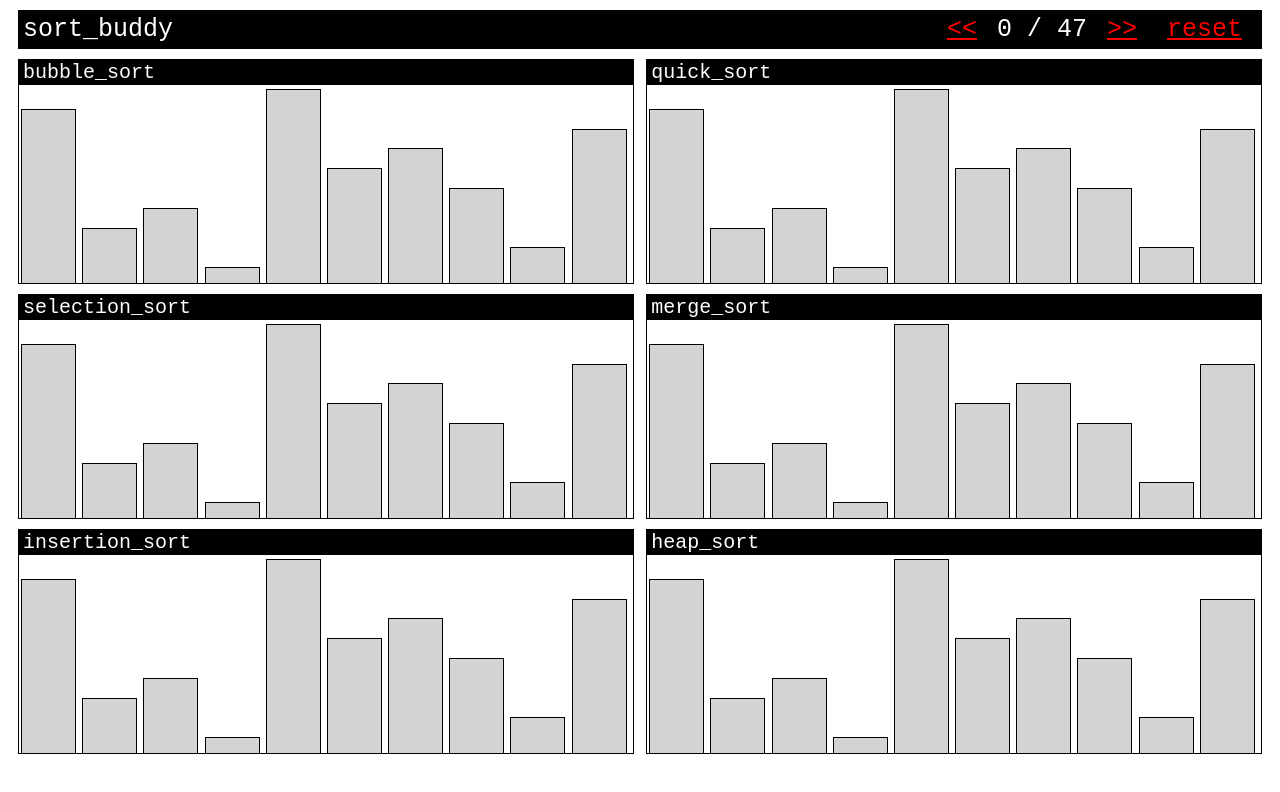
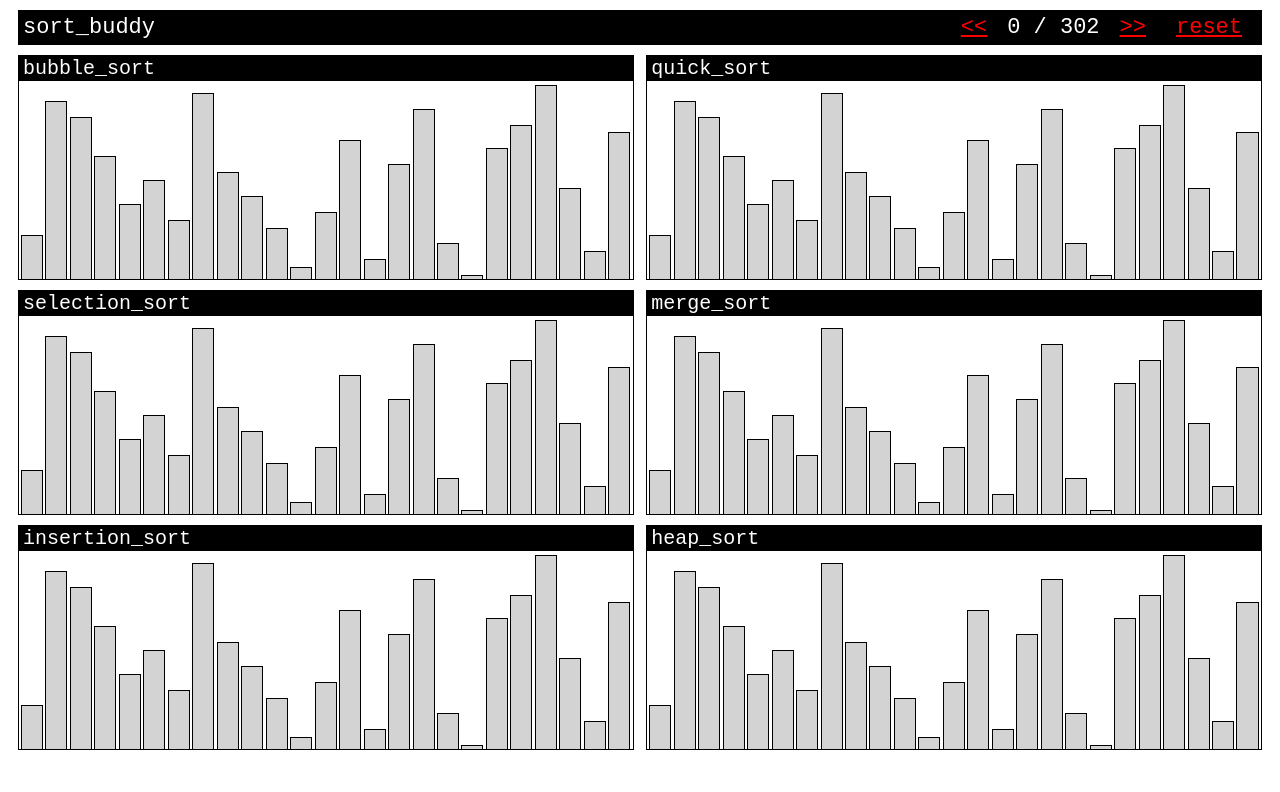
Before and after one commit to krnsk0/sort_buddy, a React app: page / in a window 1280 px wide. Shown: the top 792 px of the page. Built offline with nearby package versions, Linux system fonts and the light colour scheme.

Commit message:
add keyboard shortcuts

```diff
--- a/public/style.css
+++ b/public/style.css
@@ -15,12 +15,12 @@
   justify-content: space-between;
 }
 .title {
-  font-size: 25px;
+  font-size: 22px;
   margin: 5px;
   color: white;
 }
 .topbar-link-container {
-  font-size: 25px;
+  font-size: 22px;
   margin: 5px;
 }
 .topbar-link {
@@ -28,7 +28,7 @@
   color: red;
 }
 .topbar-text {
-  font-size: 25px;
+  font-size: 22px;
   margin: 5px;
   color: white;
 }
@@ -74,3 +74,12 @@
   bottom: 0;
   width: 90%;
 }
+.sort-bar.sorted {
+  background-color: firebrick;
+}
+.sort-bar.comparing {
+  background-color: IndianRed;
+}
+.sort-bar.unsorted {
+  background-color: lightgray;
+}
--- a/src/components/SortBar.js
+++ b/src/components/SortBar.js
@@ -3,15 +3,9 @@ import React from 'react';
 // this has to be a class component for react-flip-move to be able to animate it
 class SortBar extends React.Component {
   render() {
-    const colors = {
-      unsorted: 'lightgray',
-      comparing: 'IndianRed',
-      sorted: 'firebrick'
-    };
     const height = 100 * (this.props.value / this.props.arrayLength) - 2;
     const sortBarStyle = {
-      height: `${height}%`,
-      backgroundColor: colors[this.props.status]
+      height: `${height}%`
     };
     const sortBarContainerStyle = {
       width: `${100 / this.props.arrayLength}%`
@@ -19,7 +13,7 @@ class SortBar extends React.Component {
 
     return (
       <div className="sort-bar-container" style={sortBarContainerStyle}>
-        <div className="sort-bar" style={sortBarStyle} />
+        <div className={`sort-bar ${this.props.status}`} style={sortBarStyle} />
       </div>
     );
   }
--- a/src/components/Topbar.js
+++ b/src/components/Topbar.js
@@ -2,9 +2,26 @@ import React from 'react';
 import { connect } from 'react-redux';
 import { resetArray, stepForward, stepBack } from '../redux/store';
 
+const arraySize = 25;
+
 class disconnectedTopbar extends React.Component {
   componentDidMount() {
-    this.props.reset(10);
+    this.props.reset(arraySize);
+    window.addEventListener('keydown', evt =>
+      this.keyHandler(evt, this.props.stepBack, this.props.stepForward, () =>
+        this.props.reset(arraySize)
+      )
+    );
+  }
+
+  keyHandler(evt, stepBack, stepForward, reset) {
+    if (evt.keyCode === 39) {
+      stepForward();
+    } else if (evt.keyCode === 37) {
+      stepBack();
+    } else if (evt.keyCode === 32) {
+      reset();
+    }
   }
 
   render() {
@@ -23,7 +40,7 @@ class disconnectedTopbar extends React.Component {
           </a>
           <a
             href="#0"
-            onClick={() => this.props.reset(10)}
+            onClick={() => this.props.reset(arraySize)}
             className="topbar-link"
           >
             reset
```
Also changed, not shown: TODO.txt (deleted).
